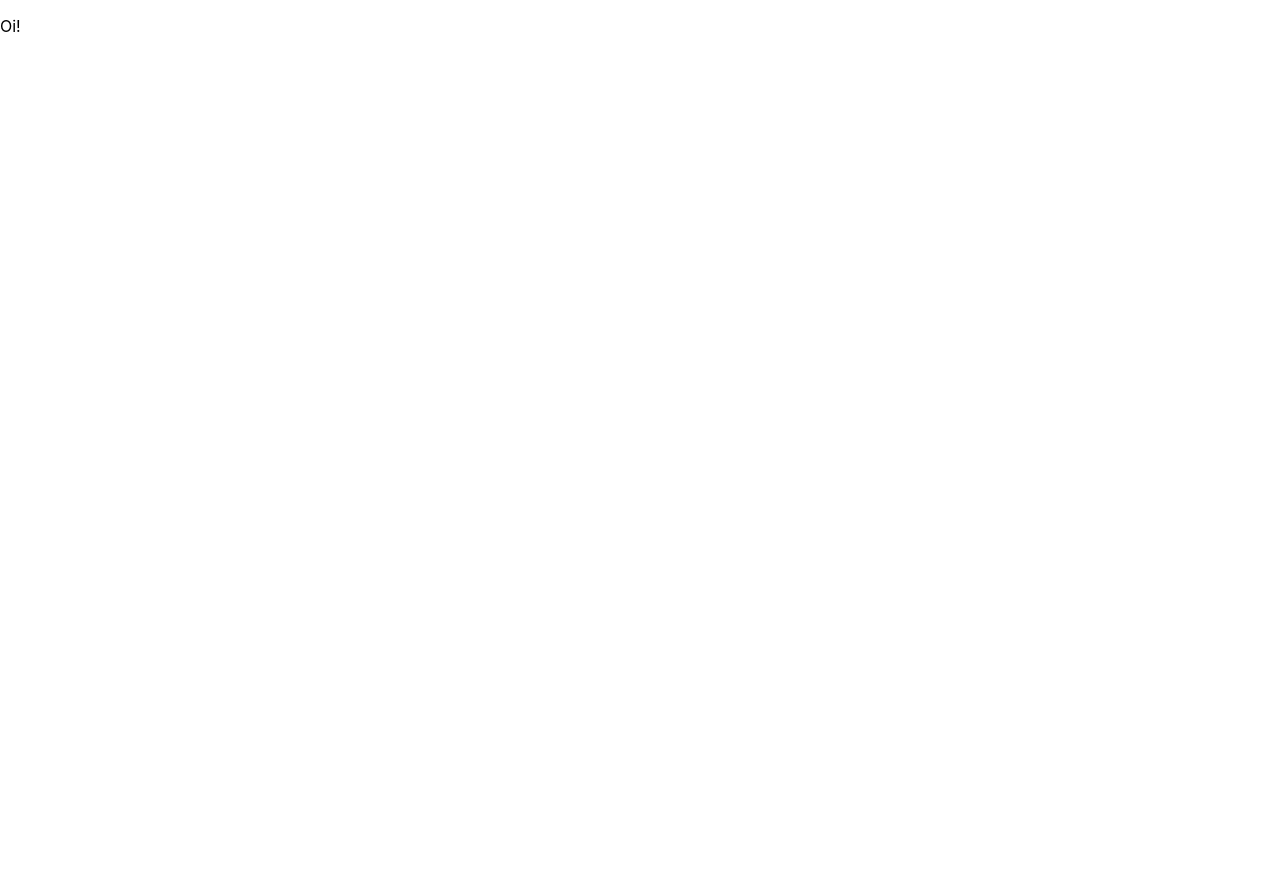
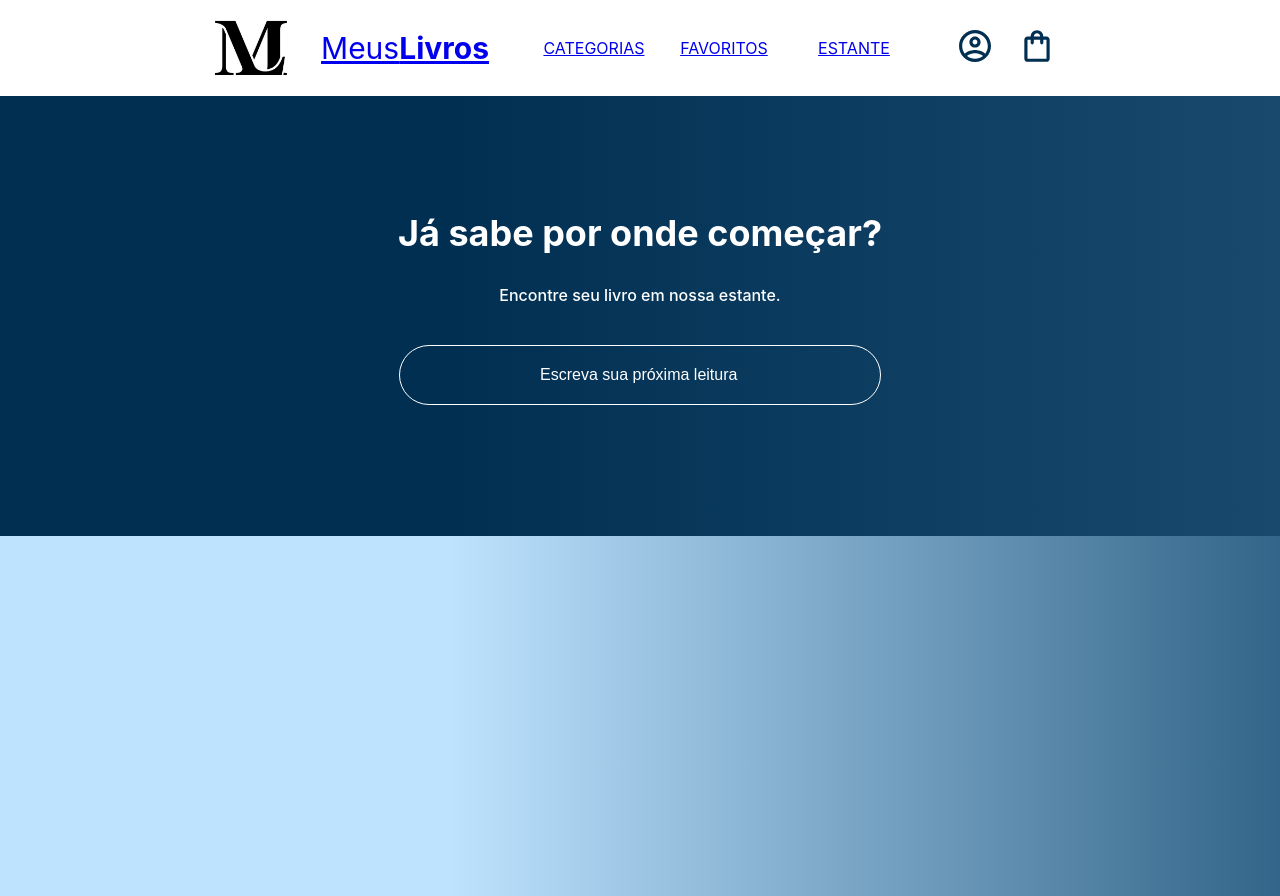
Before and after one commit to MaluCalland/fullStack-react-node, a React (Create React App) app in the folder react-livros/: page /favoritos in a window 1280 px wide. Before the commit the page ends 800 px from the top, so only its background shows below. Built offline with nearby package versions, Linux system fonts and the light colour scheme.

Commit message:
criando pagina de favoritos e ajustando header permanente

```diff
--- a/react-livros/src/components/Header/index.js
+++ b/react-livros/src/components/Header/index.js
@@ -2,6 +2,7 @@
 import OpcoesHeader from '../OpcoesHeader'
 import IconesHeader from '../IconesHeader';
 import styled from 'styled-components';
+import { Link } from 'react-router-dom';
 
 const HeaderContainer = styled.header`
     background-color: #FFF;
@@ -12,7 +13,9 @@
 function Header(){
     return(
         <HeaderContainer>
-            <Logo/>
+            <Link to="/">
+                <Logo/>
+            </Link>
             <OpcoesHeader/>
             <IconesHeader/>
         </HeaderContainer>
--- a/react-livros/src/index.js
+++ b/react-livros/src/index.js
@@ -1,9 +1,11 @@
 import React from 'react';
 import ReactDOM from 'react-dom/client';
-import App from './App';
 import reportWebVitals from './reportWebVitals';
 import { createGlobalStyle } from 'styled-components'; //estilos utilizados em toda aplicação
 import { BrowserRouter, Routes, Route } from 'react-router-dom';
+import Header from './components/Header';
+import Home from './routes/Home';
+import Favoritos from './routes/Favoritos';
 //<BrowserRouter> : encapsula rotas, permitindo a criacao delas
 //<Routes> : anuncia a presenca de rotas
 //<Route> : rota prorpiamente dita
@@ -34,9 +36,10 @@
   <React.StrictMode>
     <GlobalStyle/>
     <BrowserRouter>
+      <Header/>
       <Routes>
-        <Route path="/favoritos" element={<p>Oi!</p>}/>
-        <Route path="/" element={ <App /> }/>
+        <Route path="/favoritos" element={<Favoritos/>}/>
+        <Route path="/" element={ <Home /> }/>
       </Routes>
     </BrowserRouter>
   </React.StrictMode>
--- a/react-livros/src/App.js
+++ b/react-livros/src/routes/Favoritos.js
@@ -1,7 +1,6 @@
-import Header from './components/Header';
-import Pesquisa from './components/Pesquisa';
+import Pesquisa from '../components/Pesquisa';
 import styled from 'styled-components'; //ajuda a criar containers (encapsulam conteudos, guardado seus elementos)
-import UltimosLancamentos from './components/UltimosLancamentos';
+import UltimosLancamentos from '../components/UltimosLancamentos';
 
 const AppConteiner = styled.div`
     width: 100vw;
@@ -9,14 +8,12 @@
     background-image: linear-gradient(90deg, #bee3ff 35%, #326589);
 `
 
-function App() {
+function Favoritos() {
   return (
     <AppConteiner>
-      <Header/>
       <Pesquisa/>
-      <UltimosLancamentos/>
     </AppConteiner>
   );
 }
 
-export default App;
+export default Favoritos;
--- /dev/null
+++ b/react-livros/src/routes/Home.js
@@ -0,0 +1,20 @@
+import Pesquisa from '../components/Pesquisa';
+import styled from 'styled-components'; //ajuda a criar containers (encapsulam conteudos, guardado seus elementos)
+import UltimosLancamentos from '../components/UltimosLancamentos';
+
+const AppConteiner = styled.div`
+    width: 100vw;
+    height: 100vh;
+    background-image: linear-gradient(90deg, #bee3ff 35%, #326589);
+`
+
+function Home() {
+  return (
+    <AppConteiner>
+      <Pesquisa/>
+      <UltimosLancamentos/>
+    </AppConteiner>
+  );
+}
+
+export default Home;
```
